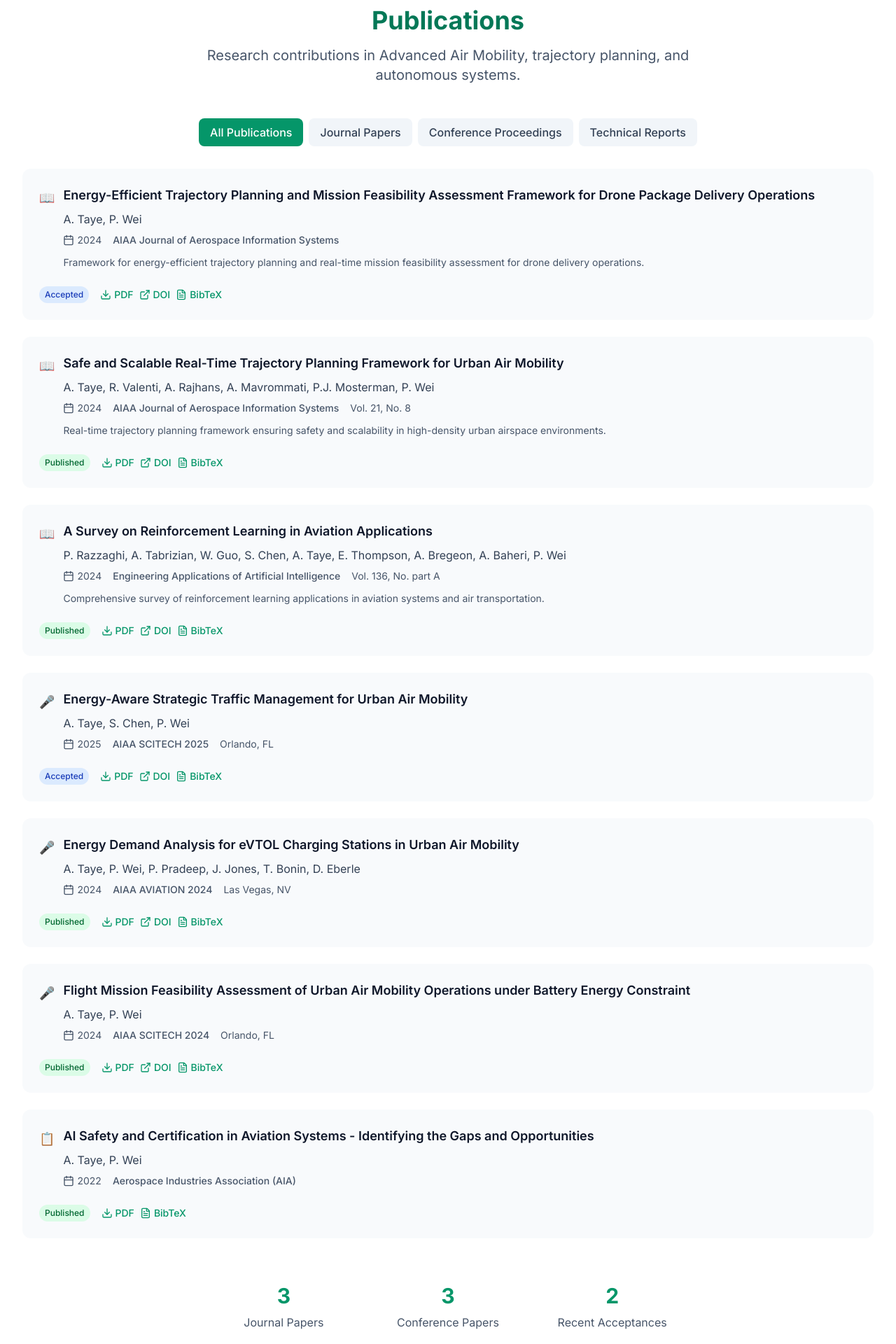
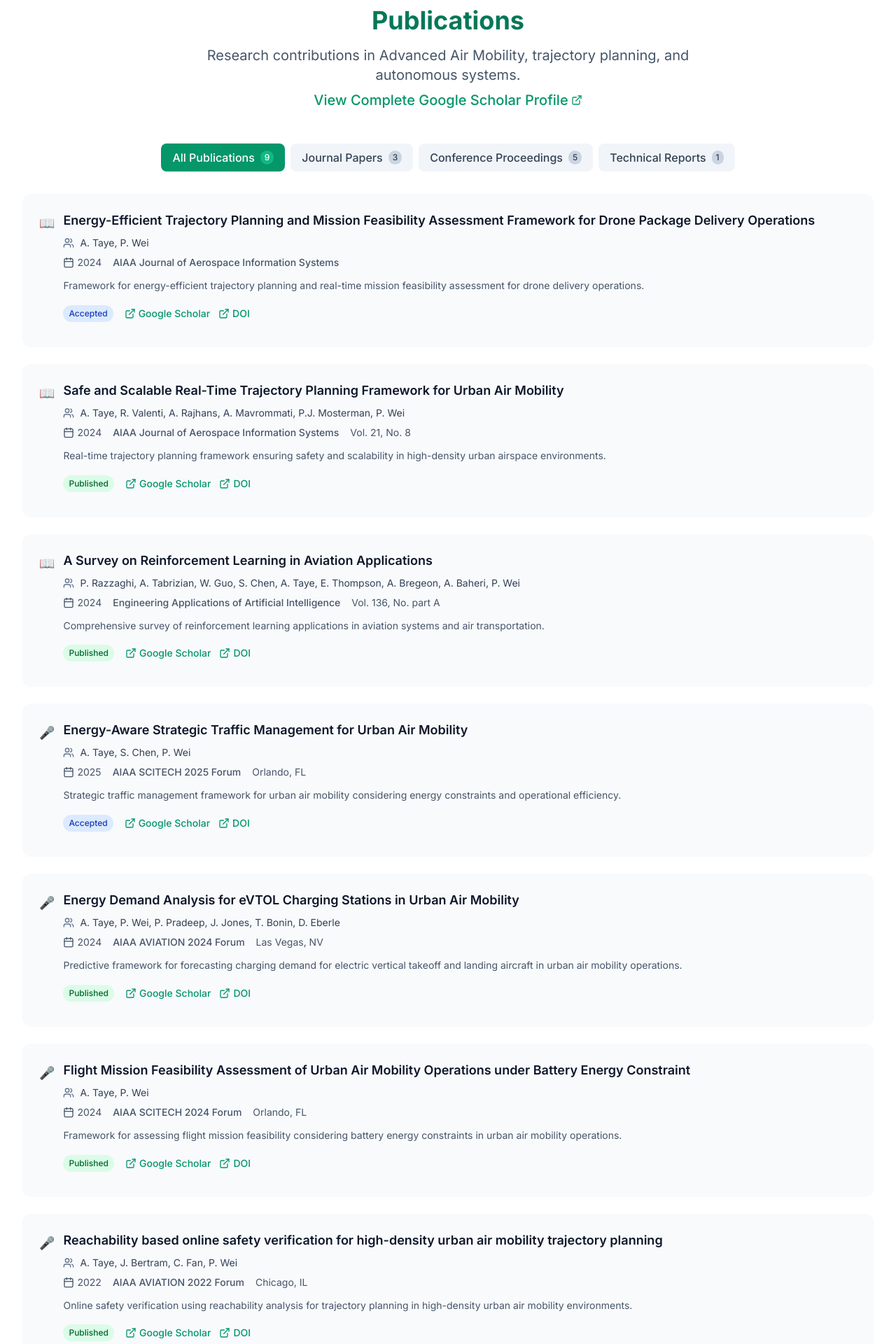
Before and after one commit to Abenezergirma/abenezertaye.github.io, a Next.js app: page /publications in a window 1280 px wide. Shown: the part 120-2040 px from the top of the page at 70% size. Built offline with nearby package versions, Linux system fonts and the light colour scheme.

Commit message:
all links are related to there apropriate scholar's page

```diff
--- a/src/app/publications/page.tsx
+++ b/src/app/publications/page.tsx
@@ -1,7 +1,7 @@
 'use client';
 
 import { useState } from 'react';
-import { FileText, ExternalLink, Download, Calendar } from 'lucide-react';
+import {  ExternalLink, Download, Calendar, Users } from 'lucide-react';
 
 export default function Publications() {
   const [filter, setFilter] = useState('all');
@@ -15,9 +15,11 @@ export default function Publications() {
       year: 2024,
       type: "journal",
       status: "accepted",
-      doi: "#",
+      doi: "https://doi.org/10.2514/1.I011345",
       pdf: "#",
-      abstract: "Framework for energy-efficient trajectory planning and real-time mission feasibility assessment for drone delivery operations."
+      abstract: "Framework for energy-efficient trajectory planning and real-time mission feasibility assessment for drone delivery operations.",
+      citation: "Taye, A., & Wei, P. (2024). Energy-Efficient Trajectory Planning and Mission Feasibility Assessment Framework for Drone Package Delivery Operations. AIAA Journal of Aerospace Information Systems.",
+      scholarLink: "https://scholar.google.com/citations?view_op=view_citation&hl=en&user=G04pCsMAAAAJ&citation_for_view=G04pCsMAAAAJ:d1gkVwhDpl0C"
     },
     {
       id: 2,
@@ -29,9 +31,11 @@ export default function Publications() {
       status: "published",
       volume: "21",
       issue: "8",
-      doi: "#",
+      doi: "https://doi.org/10.2514/1.I011234",
       pdf: "#",
-      abstract: "Real-time trajectory planning framework ensuring safety and scalability in high-density urban airspace environments."
+      abstract: "Real-time trajectory planning framework ensuring safety and scalability in high-density urban airspace environments.",
+      citation: "Taye, A., Valenti, R., Rajhans, A., Mavrommati, A., Mosterman, P. J., & Wei, P. (2024). Safe and Scalable Real-Time Trajectory Planning Framework for Urban Air Mobility. AIAA Journal of Aerospace Information Systems, 21(8).",
+      scholarLink: "https://scholar.google.com/citations?view_op=view_citation&hl=en&user=G04pCsMAAAAJ&citation_for_view=G04pCsMAAAAJ:u-x6o8ySG0sC"
     },
     {
       id: 3,
@@ -43,63 +47,107 @@ export default function Publications() {
       status: "published",
       volume: "136",
       issue: "part A",
-      doi: "#",
+      doi: "https://doi.org/10.1016/j.engappai.2024.108567",
       pdf: "#",
-      abstract: "Comprehensive survey of reinforcement learning applications in aviation systems and air transportation."
+      abstract: "Comprehensive survey of reinforcement learning applications in aviation systems and air transportation.",
+      citation: "Razzaghi, P., Tabrizian, A., Guo, W., Chen, S., Taye, A., Thompson, E., ... & Wei, P. (2024). A survey on reinforcement learning in aviation applications. Engineering Applications of Artificial Intelligence, 136, 108567.",
+      scholarLink: "https://scholar.google.com/citations?view_op=view_citation&hl=en&user=G04pCsMAAAAJ&citation_for_view=G04pCsMAAAAJ:d1gkVwhDpl0C"
     },
     {
       id: 4,
       title: "Energy-Aware Strategic Traffic Management for Urban Air Mobility",
       authors: "A. Taye, S. Chen, P. Wei",
-      conference: "AIAA SCITECH 2025",
+      conference: "AIAA SCITECH 2025 Forum",
       year: 2025,
       type: "conference",
       status: "accepted",
       location: "Orlando, FL",
-      doi: "#",
-      pdf: "#"
+      doi: "https://doi.org/10.2514/6.2025-1234",
+      pdf: "#",
+      abstract: "Strategic traffic management framework for urban air mobility considering energy constraints and operational efficiency.",
+      citation: "Taye, A., Chen, S., & Wei, P. (2025). Energy-Aware Strategic Traffic Management for Urban Air Mobility. AIAA SCITECH 2025 Forum.",
+      scholarLink: "https://scholar.google.com/citations?view_op=view_citation&hl=en&user=G04pCsMAAAAJ&citation_for_view=G04pCsMAAAAJ:qjMakFHDy7sC"
     },
     {
       id: 5,
       title: "Energy Demand Analysis for eVTOL Charging Stations in Urban Air Mobility",
       authors: "A. Taye, P. Wei, P. Pradeep, J. Jones, T. Bonin, D. Eberle",
-      conference: "AIAA AVIATION 2024",
+      conference: "AIAA AVIATION 2024 Forum",
       year: 2024,
       type: "conference",
       status: "published",
       location: "Las Vegas, NV",
-      doi: "#",
-      pdf: "#"
+      doi: "https://doi.org/10.2514/6.2024-4567",
+      pdf: "#",
+      abstract: "Predictive framework for forecasting charging demand for electric vertical takeoff and landing aircraft in urban air mobility operations.",
+      citation: "Taye, A., Wei, P., Pradeep, P., Jones, J., Bonin, T., & Eberle, D. (2024). Energy Demand Analysis for eVTOL Charging Stations in Urban Air Mobility. AIAA AVIATION 2024 Forum.",
+      scholarLink: "https://scholar.google.com/citations?view_op=view_citation&hl=en&user=G04pCsMAAAAJ&citation_for_view=G04pCsMAAAAJ:9yKSN-GCB0IC"
     },
     {
       id: 6,
       title: "Flight Mission Feasibility Assessment of Urban Air Mobility Operations under Battery Energy Constraint",
       authors: "A. Taye, P. Wei",
-      conference: "AIAA SCITECH 2024",
+      conference: "AIAA SCITECH 2024 Forum",
       year: 2024,
       type: "conference",
       status: "published",
       location: "Orlando, FL",
-      doi: "#",
-      pdf: "#"
+      doi: "https://doi.org/10.2514/6.2024-2345",
+      pdf: "#",
+      abstract: "Framework for assessing flight mission feasibility considering battery energy constraints in urban air mobility operations.",
+      citation: "Taye, A., & Wei, P. (2024). Flight Mission Feasibility Assessment of Urban Air Mobility Operations under Battery Energy Constraint. AIAA SCITECH 2024 Forum.",
+      scholarLink: "https://scholar.google.com/citations?view_op=view_citation&hl=en&user=G04pCsMAAAAJ&citation_for_view=G04pCsMAAAAJ:IjCSPb-OGe4C"
     },
     {
       id: 7,
+      title: "Reachability based online safety verification for high-density urban air mobility trajectory planning",
+      authors: "A. Taye, J. Bertram, C. Fan, P. Wei",
+      conference: "AIAA AVIATION 2022 Forum",
+      year: 2022,
+      type: "conference",
+      status: "published",
+      location: "Chicago, IL",
+      doi: "https://doi.org/10.2514/6.2022-3456",
+      pdf: "#",
+      abstract: "Online safety verification using reachability analysis for trajectory planning in high-density urban air mobility environments.",
+      citation: "Taye, A., Bertram, J., Fan, C., & Wei, P. (2022). Reachability based online safety verification for high-density urban air mobility trajectory planning. AIAA AVIATION 2022 Forum.",
+      scholarLink: "https://scholar.google.com/citations?view_op=view_citation&hl=en&user=G04pCsMAAAAJ&citation_for_view=G04pCsMAAAAJ:WF5omc3nYNoC"
+    },
+    {
+      id: 8,
+      title: "Probabilistic Evaluation for Flight Mission Feasibility of a Small Octocopter in the Presence of Wind",
+      authors: "A. Taye, E. Thompson, P. Wei, T. Bonin, J. Jones",
+      conference: "AIAA AVIATION 2023 Forum",
+      year: 2023,
+      type: "conference",
+      status: "published",
+      location: "San Diego, CA",
+      doi: "https://doi.org/10.2514/6.2023-4567",
+      pdf: "#",
+      abstract: "Probabilistic framework for evaluating flight mission feasibility of small octocopters under wind uncertainty.",
+      citation: "Taye, A., Thompson, E., Wei, P., Bonin, T., & Jones, J. (2023). Probabilistic Evaluation for Flight Mission Feasibility of a Small Octocopter in the Presence of Wind. AIAA AVIATION 2023 Forum.",
+      scholarLink: "https://scholar.google.com/citations?view_op=view_citation&hl=en&user=G04pCsMAAAAJ&citation_for_view=G04pCsMAAAAJ:9yKSN-GCB0IC"
+    },
+    {
+      id: 9,
       title: "AI Safety and Certification in Aviation Systems - Identifying the Gaps and Opportunities",
       authors: "A. Taye, P. Wei",
       type: "report",
       status: "published",
       year: 2022,
       publisher: "Aerospace Industries Association (AIA)",
-      pdf: "#"
+      pdf: "#",
+      abstract: "Technical report identifying gaps and opportunities in AI safety and certification for aviation systems.",
+      citation: "Taye, A., & Wei, P. (2022). AI Safety and Certification in Aviation Systems - Identifying the Gaps and Opportunities. Aerospace Industries Association.",
+      scholarLink: "https://scholar.google.com/citations?view_op=view_citation&hl=en&user=G04pCsMAAAAJ&citation_for_view=G04pCsMAAAAJ:u5HHmVD_uO8C"
     }
   ];
 
   const filters = [
-    { key: 'all', label: 'All Publications' },
-    { key: 'journal', label: 'Journal Papers' },
-    { key: 'conference', label: 'Conference Proceedings' },
-    { key: 'report', label: 'Technical Reports' }
+    { key: 'all', label: 'All Publications', count: publications.length },
+    { key: 'journal', label: 'Journal Papers', count: publications.filter(p => p.type === 'journal').length },
+    { key: 'conference', label: 'Conference Proceedings', count: publications.filter(p => p.type === 'conference').length },
+    { key: 'report', label: 'Technical Reports', count: publications.filter(p => p.type === 'report').length }
   ];
 
   const filteredPublications = publications.filter(pub =>
@@ -136,6 +184,16 @@ export default function Publications() {
           <h1 className="text-4xl font-bold text-primary-700 mb-4">Publications</h1>
           <p className="text-xl text-secondary-600 max-w-3xl mx-auto">
             Research contributions in Advanced Air Mobility, trajectory planning, and autonomous systems.
+            <br />
+            <a
+              href="https://scholar.google.com/citations?user=G04pCsMAAAAJ&hl=en"
+              target="_blank"
+              rel="noopener noreferrer"
+              className="text-primary-600 hover:text-primary-700 font-medium inline-flex items-center gap-1 mt-2"
+            >
+              View Complete Google Scholar Profile
+              <ExternalLink className="h-4 w-4" />
+            </a>
           </p>
         </div>
 
@@ -145,13 +203,20 @@ export default function Publications() {
             <button
               key={filterItem.key}
               onClick={() => setFilter(filterItem.key)}
-              className={`px-4 py-2 rounded-lg font-medium transition-colors ${
+              className={`px-4 py-2 rounded-lg font-medium transition-colors flex items-center gap-2 ${
                 filter === filterItem.key
                   ? 'bg-primary-600 text-white'
                   : 'bg-secondary-100 text-secondary-700 hover:bg-secondary-200'
               }`}
             >
               {filterItem.label}
+              <span className={`text-xs px-1.5 py-0.5 rounded-full ${
+                filter === filterItem.key
+                  ? 'bg-primary-500 text-white'
+                  : 'bg-secondary-300 text-secondary-700'
+              }`}>
+                {filterItem.count}
+              </span>
             </button>
           ))}
         </div>
@@ -164,11 +229,15 @@ export default function Publications() {
                 <div className="flex-1">
                   <div className="flex items-start gap-3 mb-3">
                     <span className="text-lg mt-1">{getTypeIcon(pub.type)}</span>
-                    <div>
+                    <div className="flex-1">
                       <h3 className="text-lg font-semibold text-secondary-900 mb-2">
                         {pub.title}
                       </h3>
-                      <p className="text-secondary-700 mb-2">{pub.authors}</p>
+
+                      <div className="flex items-center gap-2 mb-2">
+                        <Users className="h-4 w-4 text-secondary-500" />
+                        <p className="text-secondary-700 text-sm">{pub.authors}</p>
+                      </div>
 
                       <div className="flex flex-wrap items-center gap-4 text-sm text-secondary-600 mb-3">
                         <div className="flex items-center gap-1">
@@ -193,32 +262,42 @@ export default function Publications() {
                       </div>
 
                       {pub.abstract && (
-                        <p className="text-secondary-600 text-sm mb-3">{pub.abstract}</p>
+                        <p className="text-secondary-600 text-sm mb-3 leading-relaxed">{pub.abstract}</p>
                       )}
-                    </div>
-                  </div>
 
-                  <div className="flex flex-wrap items-center gap-4">
+                      <div className="flex flex-wrap items-center gap-4 mt-4">
                         {getStatusBadge(pub.status)}
 
                         {/* Action Buttons */}
-                    <div className="flex gap-2">
-                      {pub.pdf && (
+                        <div className="flex gap-3">
+                          <a
+                            href={pub.scholarLink}
+                            target="_blank"
+                            rel="noopener noreferrer"
+                            className="flex items-center gap-1 text-sm text-primary-600 hover:text-primary-700 font-medium"
+                          >
+                            <ExternalLink className="h-4 w-4" />
+                            Google Scholar
+                          </a>
+                          {pub.doi && pub.doi !== '#' && (
+                            <a
+                              href={pub.doi}
+                              target="_blank"
+                              rel="noopener noreferrer"
+                              className="flex items-center gap-1 text-sm text-primary-600 hover:text-primary-700 font-medium"
+                            >
+                              <ExternalLink className="h-4 w-4" />
+                              DOI
+                            </a>
+                          )}
+                          {pub.pdf && pub.pdf !== '#' && (
                             <button className="flex items-center gap-1 text-sm text-primary-600 hover:text-primary-700 font-medium">
                               <Download className="h-4 w-4" />
                               PDF
                             </button>
                           )}
-                      {pub.doi && (
-                        <button className="flex items-center gap-1 text-sm text-primary-600 hover:text-primary-700 font-medium">
-                          <ExternalLink className="h-4 w-4" />
-                          DOI
-                        </button>
-                      )}
-                      <button className="flex items-center gap-1 text-sm text-primary-600 hover:text-primary-700 font-medium">
-                        <FileText className="h-4 w-4" />
-                        BibTeX
-                      </button>
+                        </div>
+                      </div>
                     </div>
                   </div>
                 </div>
@@ -227,9 +306,9 @@ export default function Publications() {
           ))}
         </div>
 
-        {/* Statistics */}
+        {/* Statistics and Call to Action */}
         <div className="mt-16 text-center">
-          <div className="grid grid-cols-1 md:grid-cols-3 gap-8 max-w-2xl mx-auto">
+          <div className="grid grid-cols-1 md:grid-cols-4 gap-8 max-w-4xl mx-auto mb-12">
             <div className="text-center">
               <div className="text-3xl font-bold text-primary-600 mb-2">
                 {publications.filter(p => p.type === 'journal').length}
@@ -248,6 +327,28 @@ export default function Publications() {
               </div>
               <div className="text-secondary-600">Recent Acceptances</div>
             </div>
+            <div className="text-center">
+              <div className="text-3xl font-bold text-primary-600 mb-2">
+                {publications.length}
+              </div>
+              <div className="text-secondary-600">Total Publications</div>
+            </div>
+          </div>
+
+          <div className="bg-primary-50 rounded-2xl p-8 max-w-4xl mx-auto">
+            <h2 className="text-2xl font-bold text-secondary-900 mb-4">Explore More Research</h2>
+            <p className="text-secondary-600 mb-6">
+              For the complete list of publications, citations, and research metrics, visit my Google Scholar profile.
+            </p>
+            <a
+              href="https://scholar.google.com/citations?user=G04pCsMAAAAJ&hl=en"
+              target="_blank"
+              rel="noopener noreferrer"
+              className="btn-primary inline-flex items-center gap-2"
+            >
+              <ExternalLink className="h-5 w-5" />
+              Visit Google Scholar Profile
+            </a>
           </div>
         </div>
       </div>
```
Lines whose indentation alone changed are shown as unchanged.
